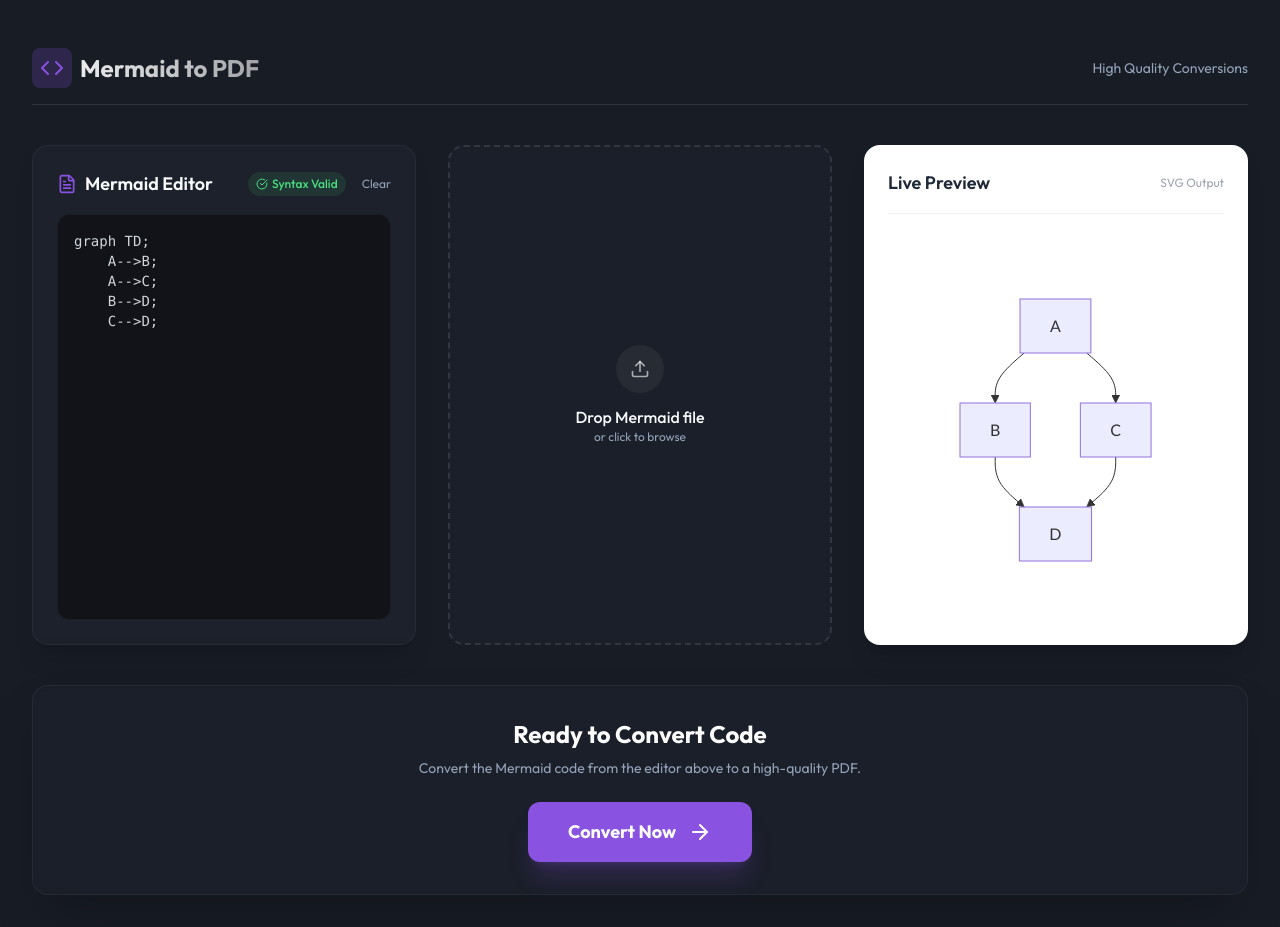
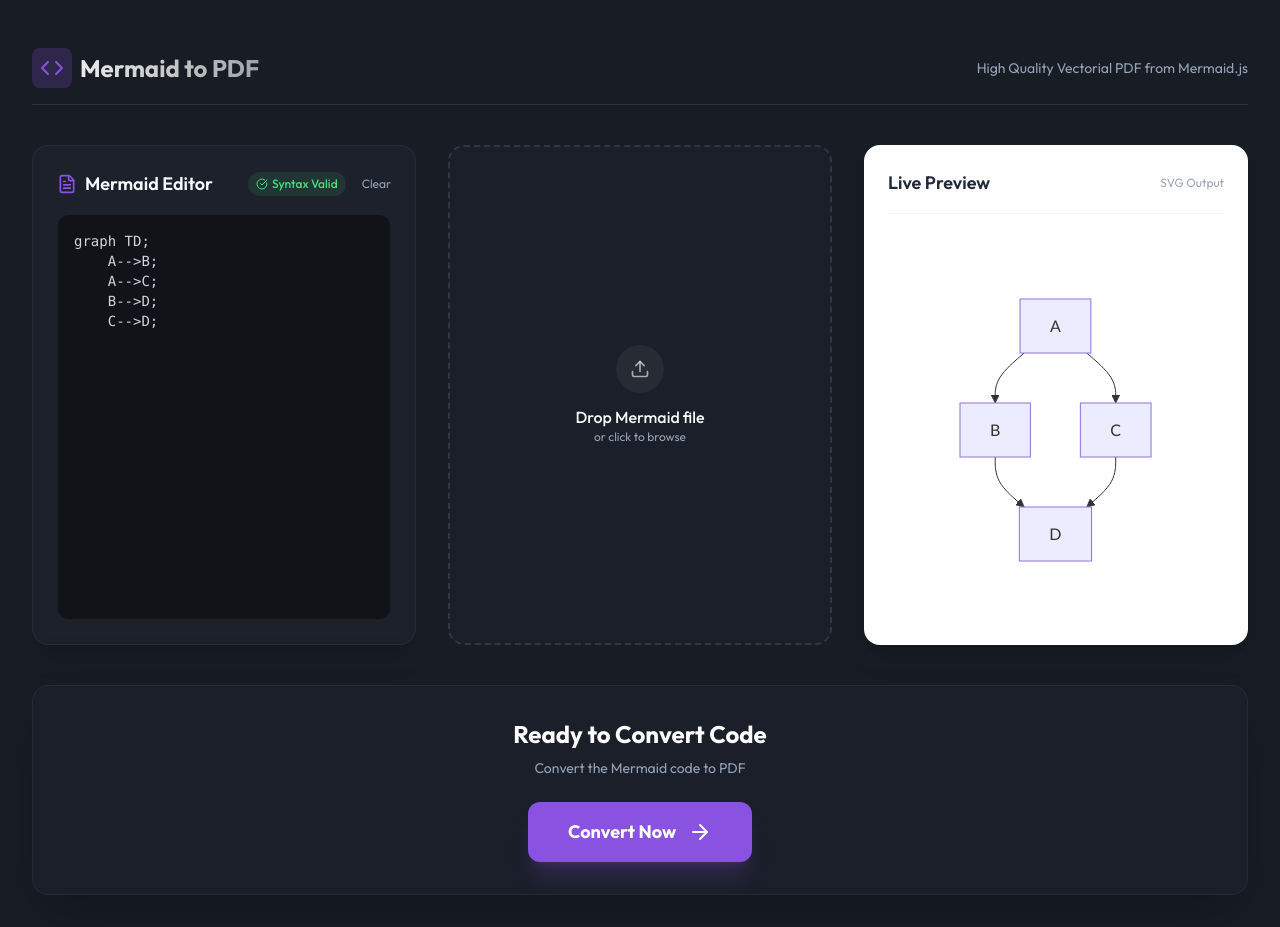
Before and after one commit to arturlins/mermaid-to-pdf, a Next.js app: page / in a window 1280 px wide. Built offline with nearby package versions, Linux system fonts and the light colour scheme.

Commit message:
docs: update README.md + small text improvments on application

```diff
--- a/src/app/page.tsx
+++ b/src/app/page.tsx
@@ -210,7 +210,7 @@ export default function Home() {
           <span className="bg-primary/20 p-2 rounded-lg text-primary"><Code size={24} /></span>
           Mermaid to PDF
         </h1>
-        <div className="text-sm text-muted-foreground">High Quality Conversions</div>
+        <div className="text-sm text-muted-foreground">High Quality Vectorial PDF from Mermaid.js</div>
       </header>
 
       {/* Main Grid: 3 Columns */}
@@ -362,7 +362,7 @@ export default function Home() {
             {file ? 'Ready to Convert File' : 'Ready to Convert Code'}
           </h3>
           <p className="text-muted-foreground text-sm max-w-md mx-auto">
-            {file ? `Convert "${file.name}" to PDF.` : 'Convert the Mermaid code from the editor above to a high-quality PDF.'}
+            {file ? `Convert "${file.name}" to PDF.` : 'Convert the Mermaid code to PDF'}
           </p>
         </div>
 
```
Also changed, not shown: 1 other file (tests, documents, lock files or other folders).
